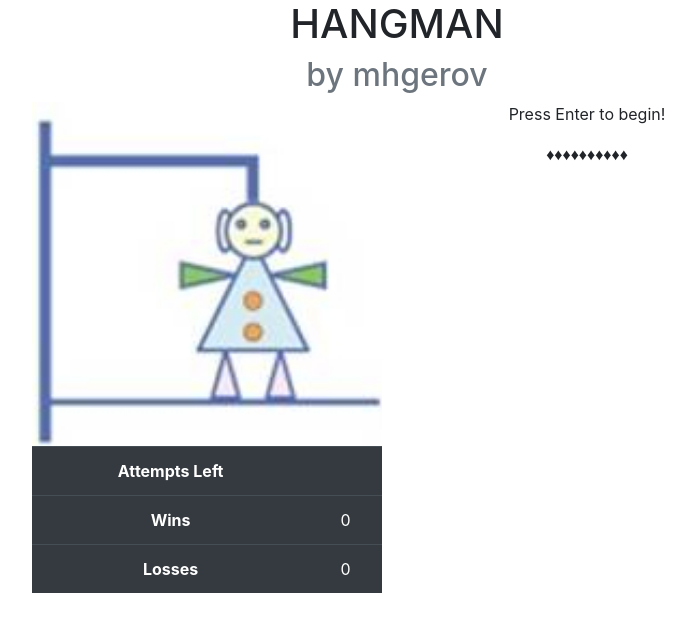
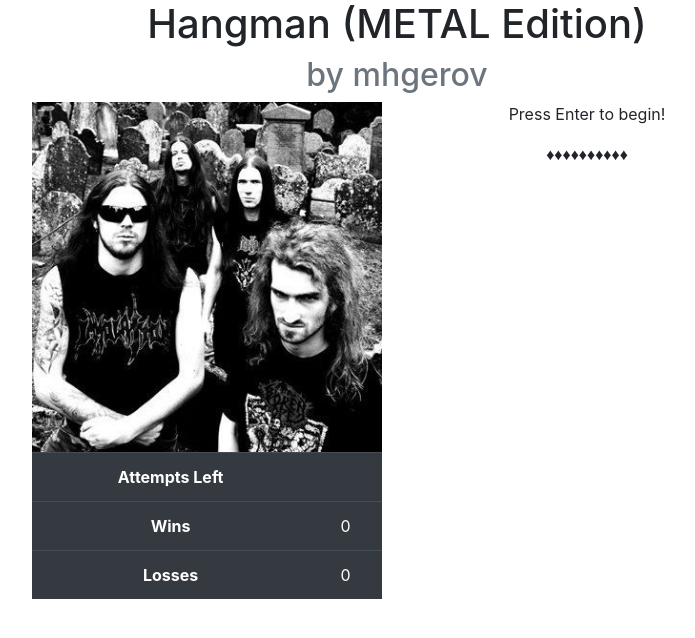
Before and after one commit to mhgerov/Hangman-Game, a plain HTML site: page index.html in a window 1280 px wide. Shown: the whole page, without its empty margins (243-938 px from the left). Drawn offline with nearby package versions, Linux system fonts and the light colour scheme.

Commit message:
finished feature

```diff
--- a/assets/javascript/game.js
+++ b/assets/javascript/game.js
@@ -5,6 +5,7 @@ var board = document.getElementById("board");
 var guessedDisp = document.getElementById("lettersGuessed");
 var winDisp = document.getElementById("winDisp");
 var lossDisp = document.getElementById("lossDisp");
+var img = document.getElementById("mainImg");
 
 //Declare variables
 var mysteryWordList = ["DETHKLOK","MASTADON"]; //ALL CAPS ONLY
@@ -37,6 +38,8 @@ function reset() {
 	attemptsLeft.textContent = "";
 	board.innerHTML ="&#9830;&#9830;&#9830;&#9830;&#9830;&#9830;&#9830;&#9830;&#9830;&#9830;";
 	guessedDisp.textContent = "";
+	img.src = "assets/images/splash.jpg";
+
 }
 
 function init() {
@@ -52,6 +55,7 @@ function init() {
 	msg.textContent = " ";
 	attemptsLeft.textContent = numTries;
 	board.textContent = updateBoard(mysteryWord, lettersGuessed);
+	img.src = "assets/images/hangman9.jpg";
 }
 
 function update(letter) {
@@ -76,6 +80,7 @@ function update(letter) {
 	else {
 		numTries-=1;
 		attemptsLeft.textContent = numTries;
+		img.src = "assets/images/hangman"+numTries+".jpg";
 	}
 	//Check for game loss
 	if (numTries<1) {
--- a/index.html
+++ b/index.html
@@ -11,14 +11,14 @@
 	<div class="container">
 		<div class="row">
 			<div class="col-md-12 text-center">
-				<h1>HANGMAN</h1>
+				<h1>Hangman (METAL Edition)</h1>
 				<h2 class="text-muted">by mhgerov</h2>
 			</div>
 		</div>
 		<div class="row">
 			<div class="col-md-2"></div>
 			<div class="col-md-4 text-center">
-				<img class="w-100" src="assets/images/hangman0.jpg" alt="">
+				<img id="mainImg" class="w-100" src="assets/images/hangman0.jpg" alt="">
 				<table class="table table-dark">
 					<tr>
 						<th scope="row">Attempts Left</th>
```
Also changed, not shown: assets/images/splash.jpg (added).
